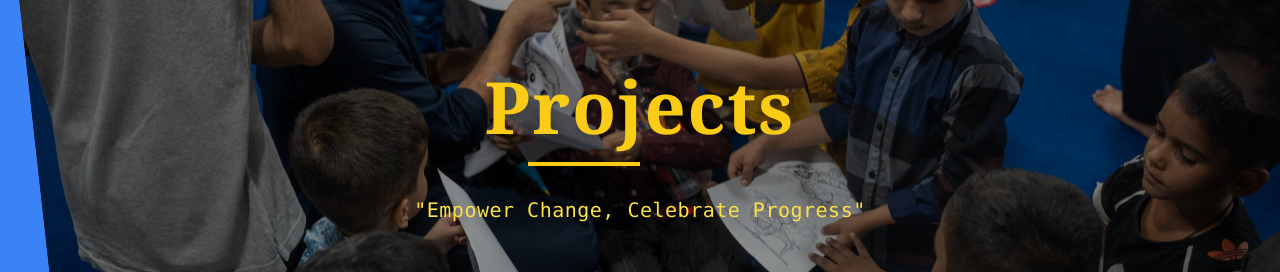
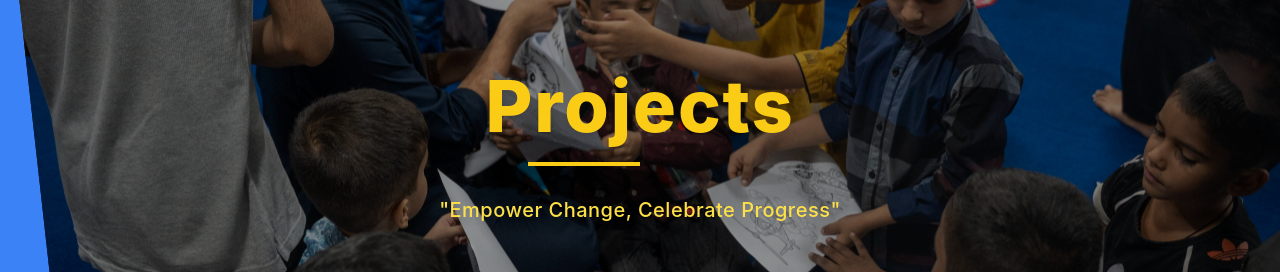
Before and after one commit to asadura/Humaira-BF, a React (Vite) app: page /event in a window 1280 px wide. Shown: the part 174-446 px from the top of the page. Built offline with nearby package versions, Linux system fonts and the light colour scheme; no server answers.

Commit message:
Update Events.jsx

```diff
--- a/src/pages/Events.jsx
+++ b/src/pages/Events.jsx
@@ -53,7 +53,7 @@ export default function About() {
           <h1
             className={`text-yellow-400 text-5xl md:text-7xl font-extrabold tracking-wide inline-block pb-4 relative
               after:absolute after:w-28 after:h-1 after:bg-yellow-400 after:left-1/2 after:-translate-x-1/2 after:bottom-0
-              drop-shadow-lg select-none font-serif
+              drop-shadow-lg select-none
               ${animate ? "animate-fadeInUp" : "opacity-0"}
             `}
             style={{ animationDelay: "0.3s" }}
@@ -67,7 +67,7 @@ export default function About() {
               ${animate ? "animate-fadeInUp" : "opacity-0"}
             `}
             style={{ animationDelay: "0.7s" }}
-          ><h3 className="text-yellow-300 font-mono" >"Empower Change, Celebrate Progress"</h3>
+          ><h3 className="text-yellow-300 " >"Empower Change, Celebrate Progress"</h3>
           </nav>
         </div>
       </div>
```
